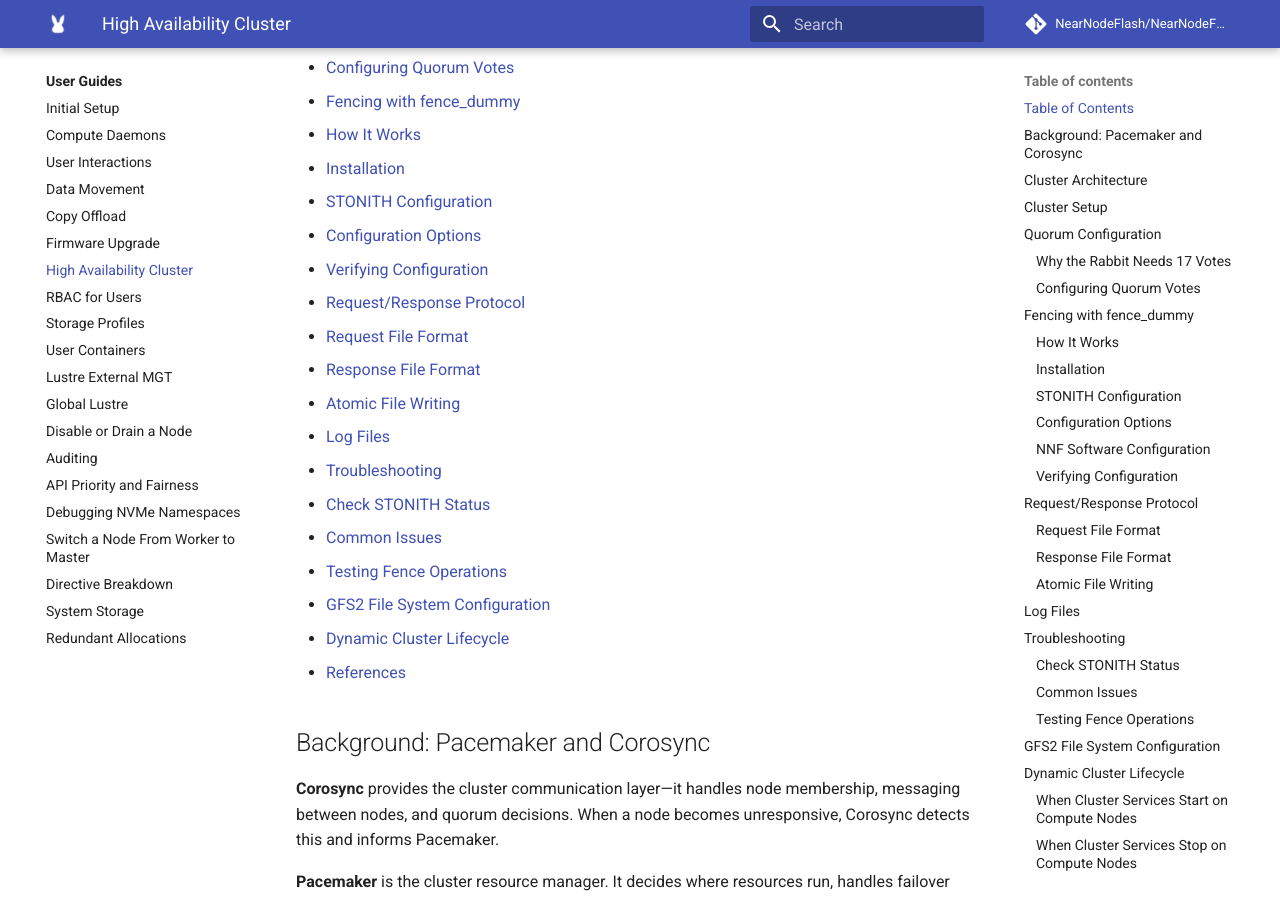
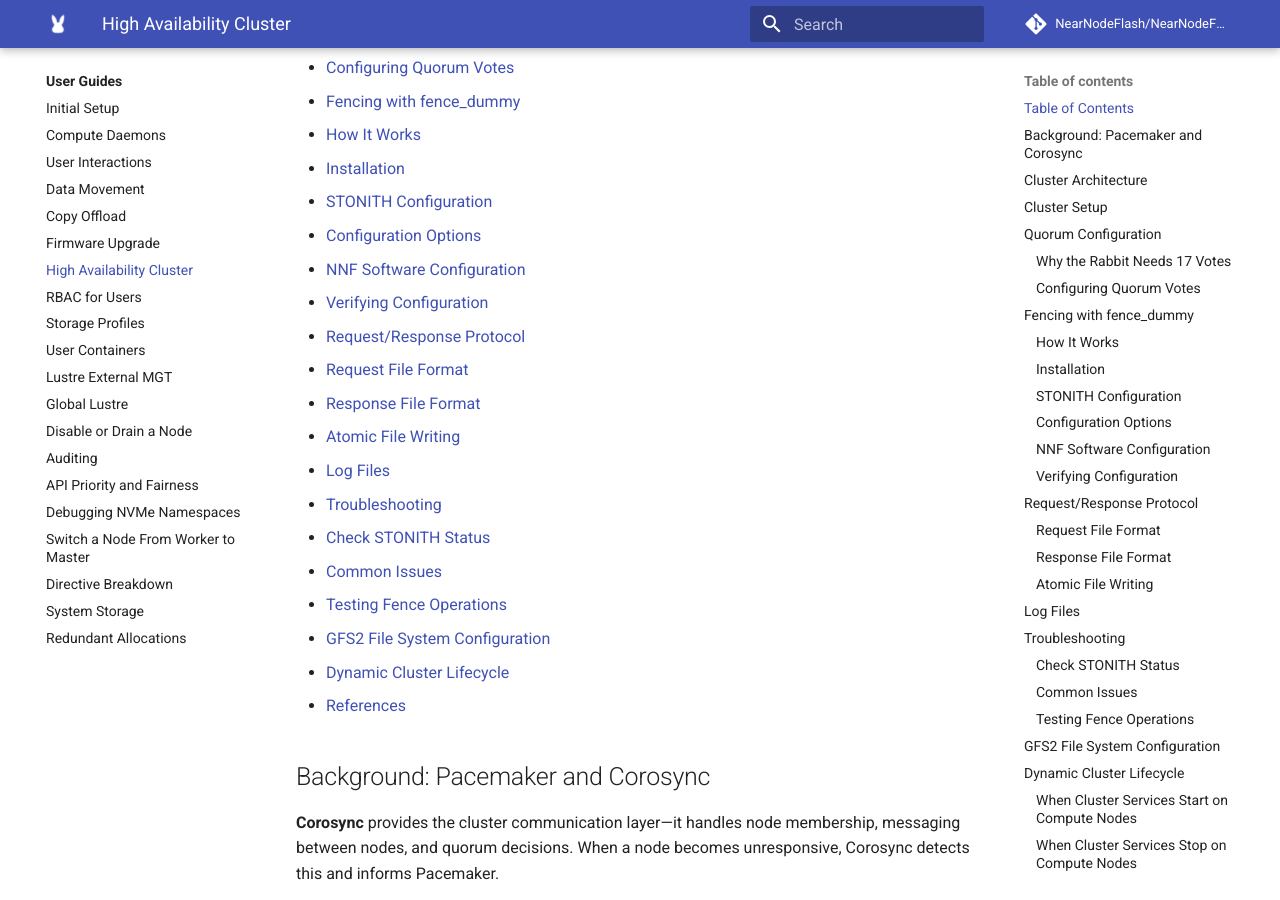
Before and after one commit to NearNodeFlash/NearNodeFlash.github.io, an MkDocs documentation site: the page built from docs/guides/ha-cluster/readme.md, in a window 1280 px wide and 900 px high, scrolled down 534 px. Built offline with MkDocs 1.6.1 and Material for MkDocs 9.7.7, drawn with Linux system fonts in a browser that asks for light colours; comment, search, counter and statistics services are not loaded; the version menu is left out.

Commit message:
Update TOC for the ha-cluster doc
Signed-off-by: Anthony Floeder <anthony.floeder@hpe.com>

```diff
--- a/docs/guides/ha-cluster/readme.md
+++ b/docs/guides/ha-cluster/readme.md
@@ -20,6 +20,7 @@ NNF software supports provisioning of Red Hat GFS2 (Global File System 2) storag
   - [Installation](#installation)
   - [STONITH Configuration](#stonith-configuration)
   - [Configuration Options](#configuration-options)
+  - [NNF Software Configuration](#nnf-software-configuration)
   - [Verifying Configuration](#verifying-configuration)
 - [Request/Response Protocol](#requestresponse-protocol)
   - [Request File Format](#request-file-format)
```
